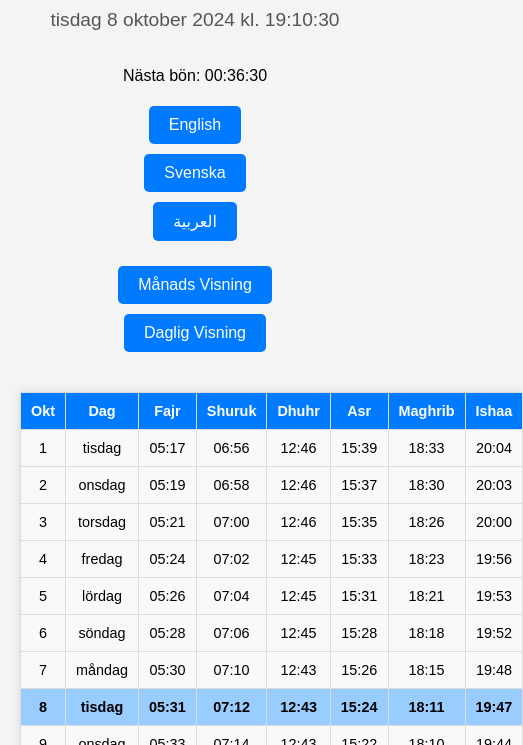
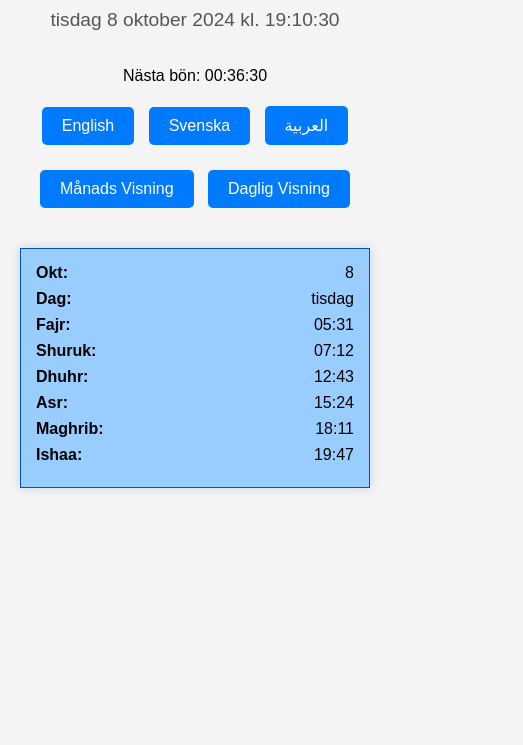
Before and after one commit to Abdumah-code/prayer-times-website, a website: page index.html in a window 390 px wide. Shown: the part 99-844 px from the top of the page, 523 px wide, since content can reach past the window. Drawn offline with Linux system fonts and the light colour scheme.

Commit message:
phone view test

```diff
--- a/index.html
+++ b/index.html
@@ -41,6 +41,8 @@
             <tbody>
             </tbody>
         </table>
+
+        <div class="prayer-cards" id="prayer-cards-container"></div>
     </section>
 
     <script src="src/script.js"></script>
--- a/src/script.js
+++ b/src/script.js
@@ -58,7 +58,7 @@ const translations = {
 
 
 let currentLanguage = 'sv';
-let currentView = 'monthly';
+let currentView = 'daily';
 
 document.addEventListener('DOMContentLoaded', () => {
     setLanguage('sv');
@@ -180,20 +180,49 @@ async function loadPrayerTimes() {
 
 function generatePrayerTable(data) {
     const tbody = document.querySelector('.prayer-times tbody');
+    const cardContainer = document.getElementById('prayer-cards-container');
     tbody.innerHTML = '';
+    cardContainer.innerHTML = '';
+
+    const isMobile = window.innerWidth <= 768;
+    const today = new Date();
+    const todayFormatted = today.toLocaleDateString('en-CA');
 
     data.forEach(row => {
         const date = new Date(row[0].trim());
         const dayNumber = date.getDate();
+        const rowDateFormatted = date.toLocaleDateString('en-CA');
 
-        let dayName;
+        let dayName = date.toLocaleDateString(currentLanguage, { weekday: 'long' });
         if (currentLanguage === 'ar') {
             const englishDayName = date.toLocaleDateString('en-US', { weekday: 'long' });
             dayName = 'ال' + translations.ar.days[englishDayName];
-        } else {
-            dayName = date.toLocaleDateString(currentLanguage, { weekday: 'long' });
         }
 
+        if (isMobile) {
+            // Create a card for mobile
+            const card = document.createElement('div');
+            card.classList.add('prayer-card');
+
+            // Highlight today's card
+            if (rowDateFormatted === todayFormatted) {
+                card.classList.add('highlight');
+            }
+
+            card.innerHTML = `
+                <div><label>${translations[currentLanguage].month}:</label> <span>${dayNumber}</span></div>
+                <div><label>${translations[currentLanguage].day}:</label> <span>${dayName}</span></div>
+                <div><label>${translations[currentLanguage].fajr}:</label> <span>${row[2].trim()}</span></div>
+                <div><label>${translations[currentLanguage].shuruk}:</label> <span>${row[3].trim()}</span></div>
+                <div><label>${translations[currentLanguage].thuhr}:</label> <span>${row[4].trim()}</span></div>
+                <div><label>${translations[currentLanguage].asr}:</label> <span>${row[5].trim()}</span></div>
+                <div><label>${translations[currentLanguage].maghrib}:</label> <span>${row[6].trim()}</span></div>
+                <div><label>${translations[currentLanguage].ishaa}:</label> <span>${row[7].trim()}</span></div>
+            `;
+            cardContainer.appendChild(card);
+
+        } else {
+            // Create table rows for larger screens
             const tr = document.createElement('tr');
             tr.innerHTML = `
                 <td>${dayNumber}</td>
@@ -205,10 +234,15 @@ function generatePrayerTable(data) {
                 <td>${row[6].trim()}</td>
                 <td>${row[7].trim()}</td>
             `;
+
+            if (rowDateFormatted === todayFormatted) {
+                tr.classList.add('highlight'); // Add highlight class for table row
+            }
+
             tbody.appendChild(tr);
+        }
     });
 }
-
 
 
 function highlightToday(data) {
--- a/src/styles.scss
+++ b/src/styles.scss
@@ -85,19 +85,42 @@ body[lang="ar"] table.prayer-times td {
     text-align: right;
 }
 
+.prayer-cards {
+    display: none;
+}
+
+
 @media screen and (max-width: 768px) {
-    header {
-        flex-direction: column;
+    .prayer-times {
+        display: none;
     }
 
-    #language-toggle, #view-toggle {
-        display: flex;
-        flex-direction: column;
-        align-items: center;
+    .prayer-cards {
+        display: block;
     }
 
-    table.prayer-times th, table.prayer-times td {
-        padding: 10px;
-        font-size: 0.9em;
+    .prayer-card.highlight {
+        background-color: #99ccff;
+        border-color: #0056b3;
+        box-shadow: 0 0 10px rgba(0, 86, 179, 0.2);
+    }
+
+
+    .prayer-card {
+        background-color: white;
+        margin-bottom: 10px;
+        padding: 15px;
+        border: 1px solid #ddd;
+        box-shadow: 0 0 5px rgba(0, 0, 0, 0.1);
+    }
+
+    .prayer-card div {
+        display: flex;
+        justify-content: space-between;
+        margin-bottom: 8px;
+    }
+
+    .prayer-card div label {
+        font-weight: bold;
     }
 }
```
Also changed, not shown: src/styles.css, 1 other file. Lines whose indentation alone changed are shown as unchanged.
